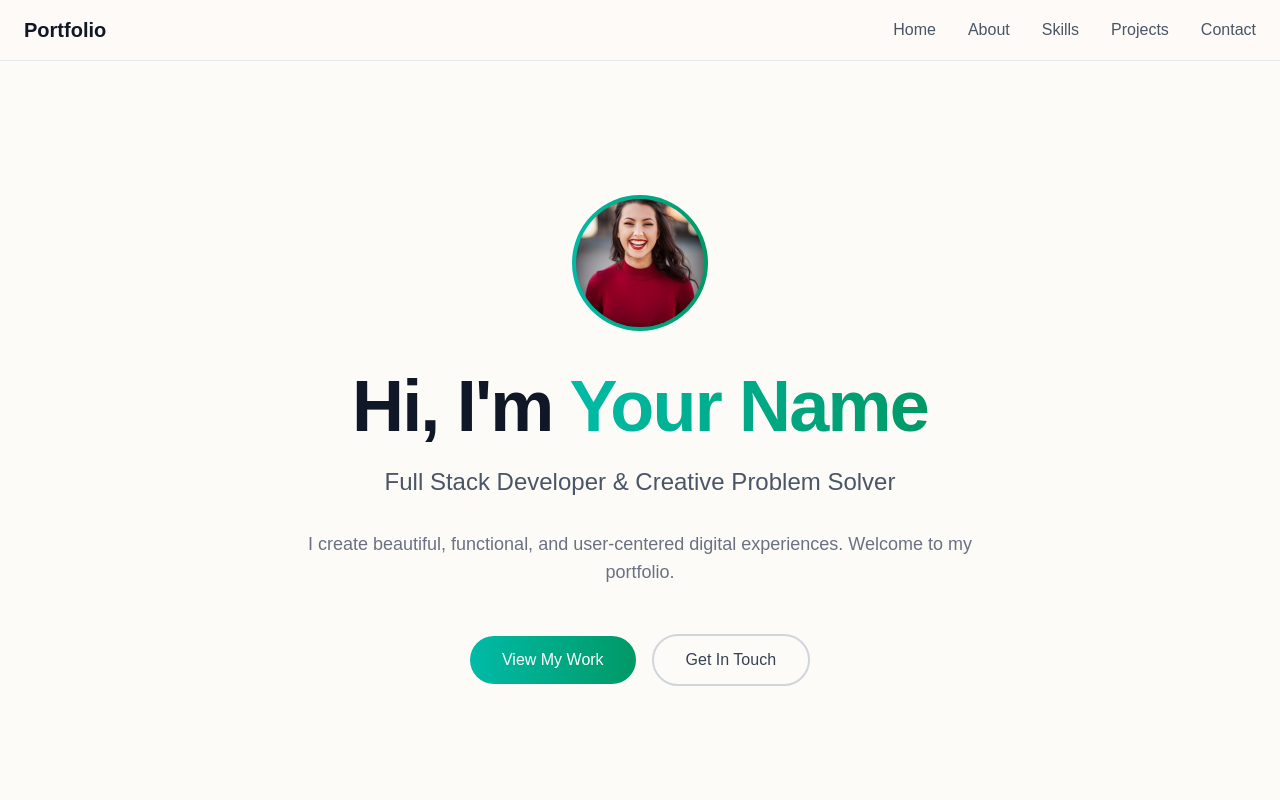
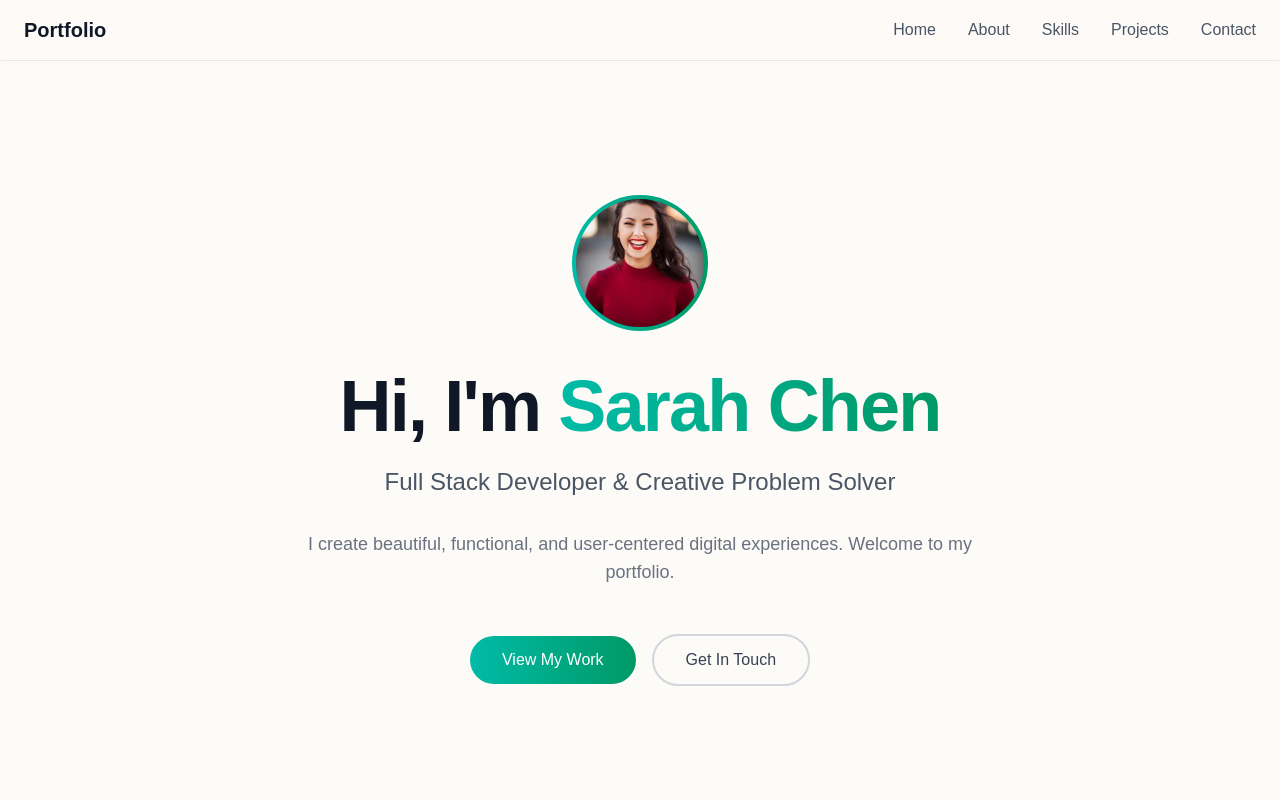
Before and after one commit to desraymondz/hnr-test, a Next.js app: page / in a window 1280 px wide. Shown: the top 800 px of the page. Built offline with nearby package versions, Linux system fonts and the light colour scheme.

Commit message:
change name

```diff
--- a/src/app/page.tsx
+++ b/src/app/page.tsx
@@ -64,7 +64,7 @@ export default function Home() {
           <h1 className="mb-6 text-5xl font-bold tracking-tight text-gray-900 dark:text-white md:text-7xl">
             Hi, I&apos;m{" "}
             <span className="bg-gradient-to-r from-teal-500 to-emerald-600 bg-clip-text text-transparent">
-              Your Name
+              Sarah Chen
             </span>
           </h1>
           <p className="mb-8 text-xl text-gray-600 dark:text-gray-400 md:text-2xl">
@@ -293,7 +293,7 @@ export default function Home() {
       {/* Footer */}
       <footer className="border-t border-gray-200 bg-[#FDFBF7] px-6 py-8 dark:border-gray-800 dark:bg-gray-900">
         <div className="mx-auto max-w-6xl text-center text-gray-600 dark:text-gray-400">
-          <p>&copy; {new Date().getFullYear()} Your Name. All rights reserved.</p>
+          <p>&copy; {new Date().getFullYear()} Sarah Chen. All rights reserved.</p>
         </div>
       </footer>
       </main>
```
